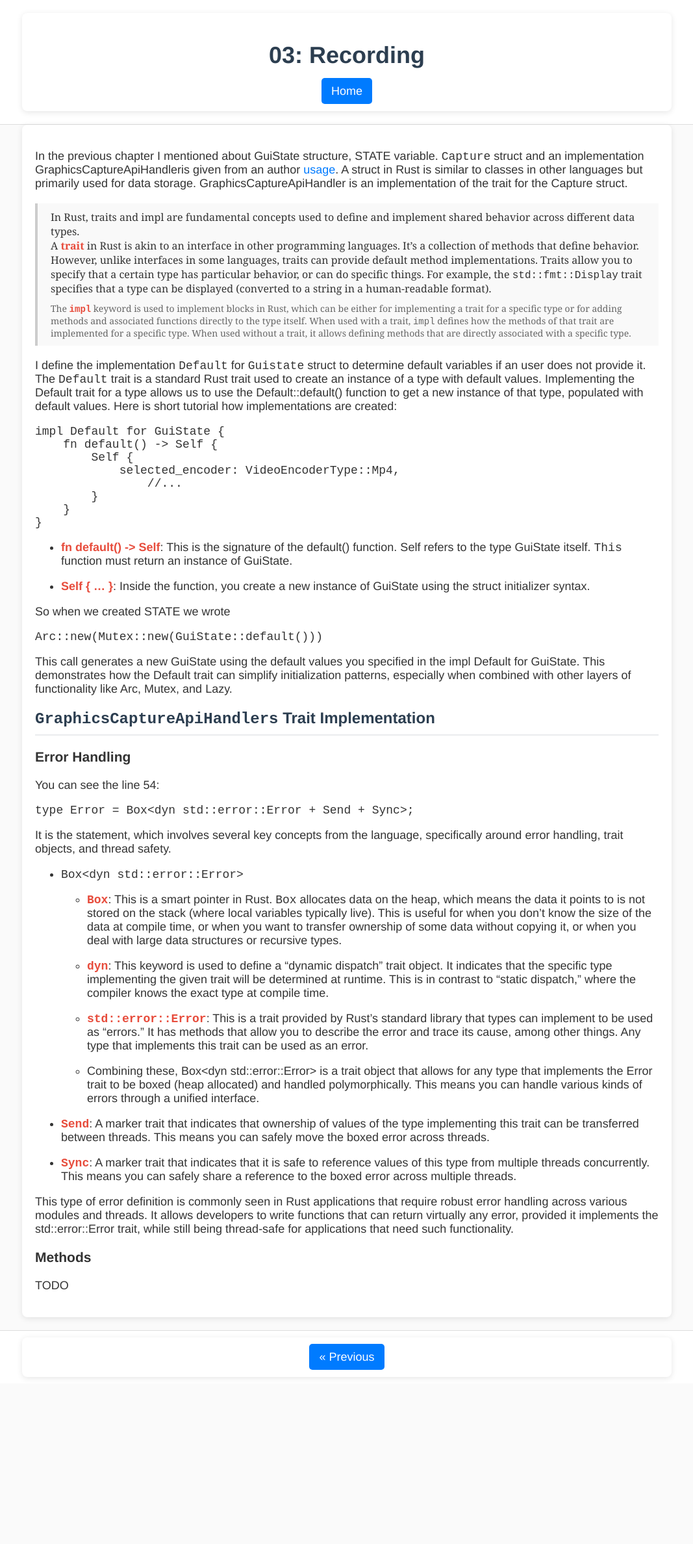
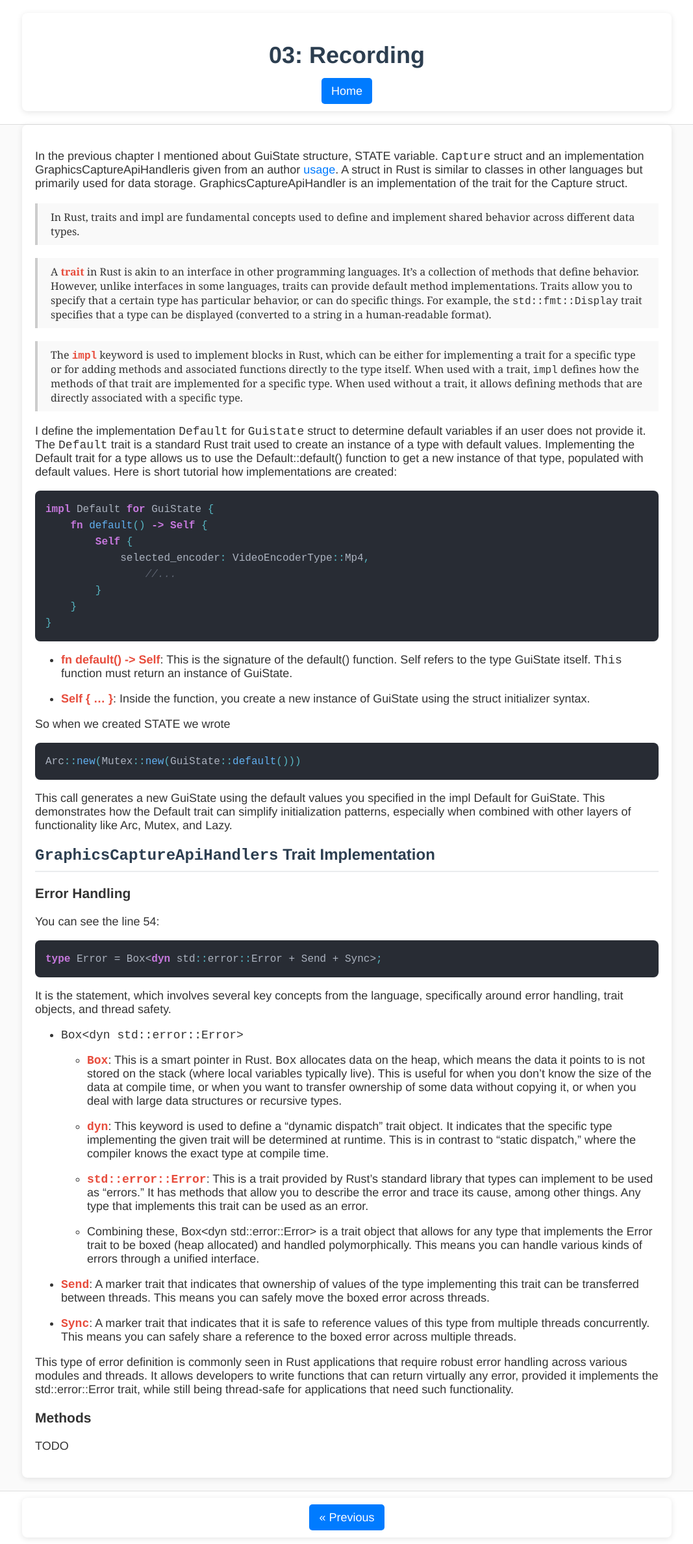
Before and after one commit to RehinaPashkevych/windows-screen-recorder, a Jekyll site: the page built from docs/_tutorials/03-recording.md, in a window 1280 px wide. Shown: the whole page at 65% size, without its empty margins (106-1173 px from the left). Built offline with Jekyll 4.4.1, drawn with Linux system fonts in a browser that asks for light colours; before the commit the page ends 2129 px from its top, so only the background shows below that.

Commit message:
tutorial2-3

```diff
--- a/docs/_tutorials/03-recording.md
+++ b/docs/_tutorials/03-recording.md
@@ -6,9 +6,9 @@ title: "03: Recording"
 In the previous chapter I mentioned about GuiState structure, STATE variable. `Capture` struct and an implementation GraphicsCaptureApiHandleris given from an author [usage](https://github.com/NiiightmareXD/windows-capture/tree/main). A struct in Rust is similar to classes in other languages but primarily used for data storage. GraphicsCaptureApiHandler is an implementation of the trait for the Capture struct.
 
 > In Rust, traits and impl are fundamental concepts used to define and implement shared behavior across different data types.
->
+
 > A **trait** in Rust is akin to an interface in other programming languages. It's a collection of methods that define behavior. However, unlike interfaces in some languages, traits can provide default method implementations. Traits allow you to specify that a certain type has particular behavior, or can do specific things. For example, the `std::fmt::Display` trait specifies that a type can be displayed (converted to a string in a human-readable format).
->
+
 > The **`impl`** keyword is used to implement blocks in Rust, which can be either for implementing a trait for a specific type or for adding methods and associated functions directly to the type itself. When used with a trait, `impl` defines how the methods of that trait are implemented for a specific type. When used without a trait, it allows defining methods that are directly associated with a specific type.
 
 I define the implementation `Default` for `Guistate` struct  to determine default variables if an user does not provide it.  The `Default` trait is a standard Rust trait used to create an instance of a type with default values. Implementing the Default trait for a type allows us to use the Default::default() function to get a new instance of that type, populated with default values. Here is short tutorial how implementations are created:
--- a/docs/assets/css/style-tutorial.css
+++ b/docs/assets/css/style-tutorial.css
@@ -112,10 +112,58 @@ blockquote a:hover {
     text-decoration: underline; /* Underline on hover for better user interaction */
 }
 
-/* General rule for the source to be reusable in other templates */
-blockquote p:last-child  {
+blockquote p:not(:only-child):last-child  {
     font-size: 14px; /* Smaller font size than main text */
     color: #666; /* Lighter text color to differentiate from main quote */
     display: block; /* Block display to ensure it appears on a new line */
     margin-top: 10px; /* Space between the quote and the source citation */
 }
+
+/* Base styling for the code block container */
+.language-rust {
+  background-color: #282c34; /* dark background for the code block */
+  color: #abb2bf; /* light gray text color */
+  padding: 16px;
+  border-radius: 8px;
+  overflow-x: auto;
+}
+
+/* General text styling inside the code block */
+.highlight pre {
+  font-family: 'Fira Code', 'Consolas', 'Monaco', monospace; /* monospaced font makes code easier to read */
+  font-size: 16px;
+  line-height: 1.5;
+}
+
+/* Styling for identifiers and text */
+.highlight .n {
+  color: #abb2bf; /* Default text color */
+}
+
+/* Function names and other callable identifiers */
+.highlight .nf {
+  color: #61afef; /* light blue */
+}
+
+/* Keywords */
+.highlight .k {
+  color: #c678dd; /* soft purple */
+  font-weight: bold; /* makes keywords bold */
+}
+
+/* Punctuation characters */
+.highlight .p {
+  color: #56b6c2; /* cyan color */
+}
+
+/* Comments */
+.highlight .c1 {
+  color: #5c6370; /* muted grey */
+  font-style: italic; /* italicize comments */
+}
+
+/* Additional styling for code clarity */
+.highlight pre {
+  margin: 0; /* Removes default margin */
+  white-space: pre-wrap; /* Ensures code wraps and does not overflow container */
+}
```
Also changed, not shown: docs/_tutorials/02-crates.md (+1 -0 lines).
